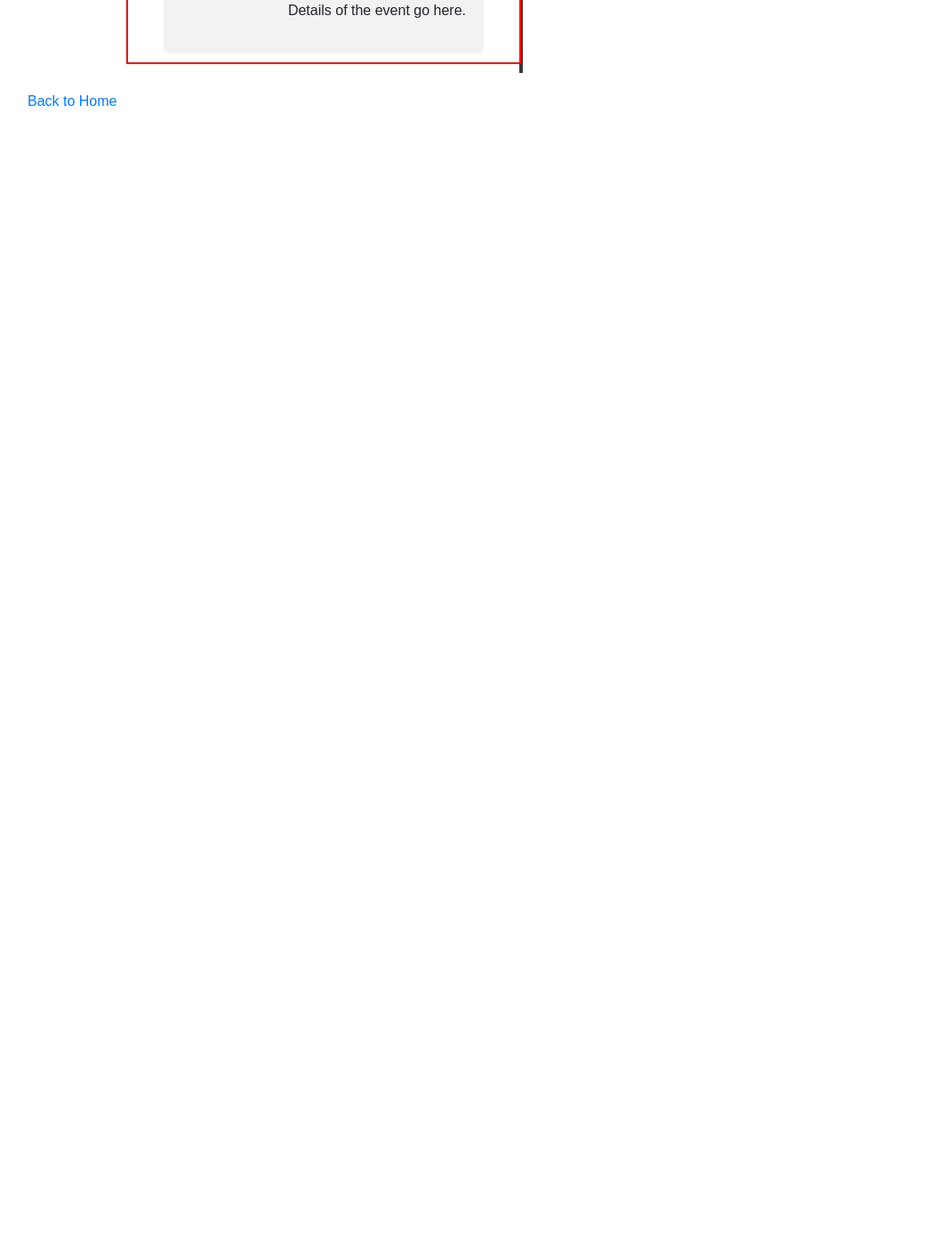
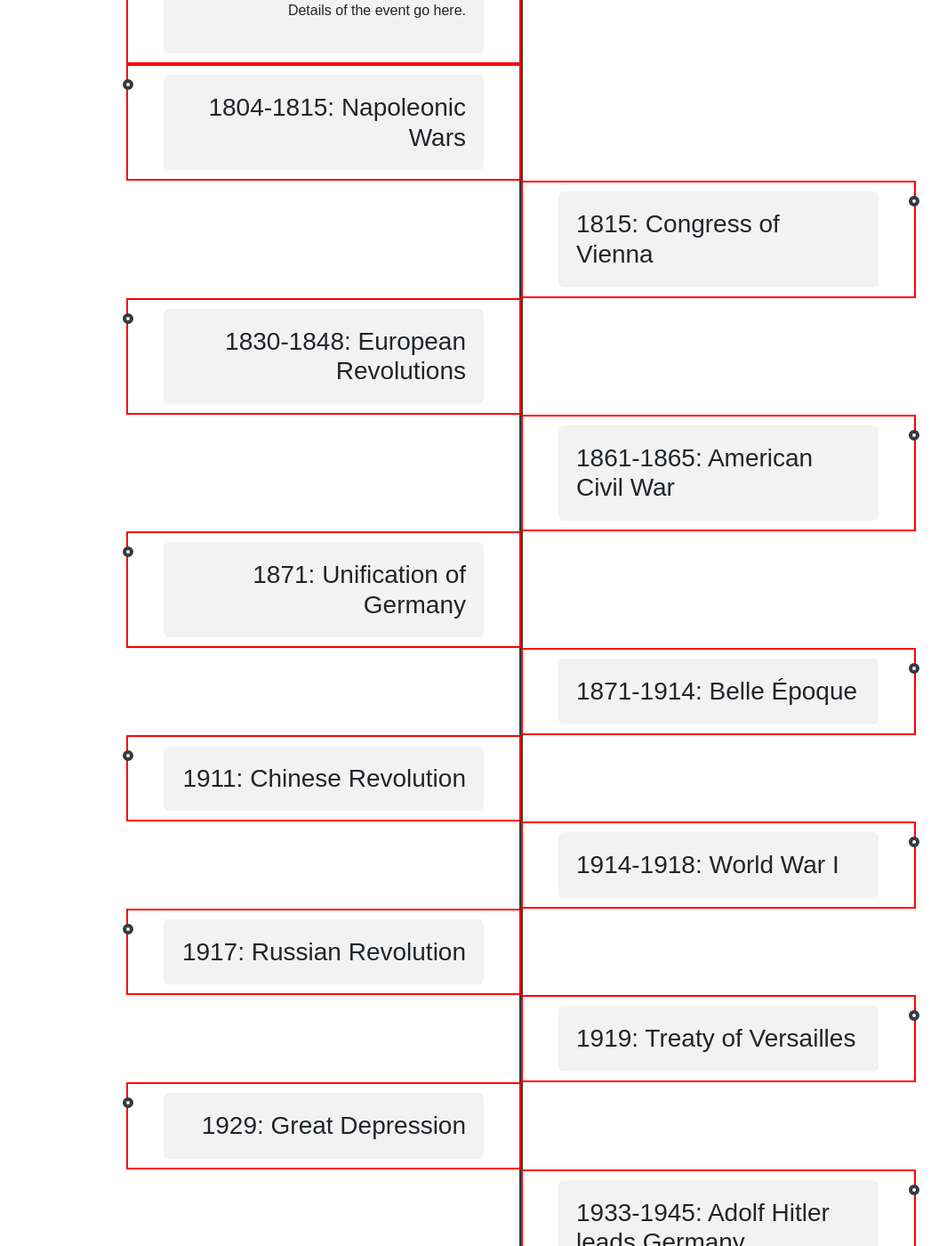
Before and after one commit to saharshayegan/saharshayegan.github.io, a Jekyll site: the page built from pages/timeline.md, in a window 1280 px wide and 1400 px high, scrolled down 651 px. Shown: the whole window at 89% size, without its empty margins (54-1119 px from the left). Built offline with Jekyll 4.4.1, drawn with Linux system fonts in a browser that asks for light colours; before the commit the page ends 900 px from its top, so only the background shows below that; some of the changed text lies outside the part shown.

Commit message:
more dates added

```diff
--- a/pages/timeline.md
+++ b/pages/timeline.md
@@ -27,6 +27,151 @@ Hopefully there will be a fun timeline here soon!
       </div>
     </div>
     <!-- Add more timeline items here -->
+    <!-- 19th Century Events -->
+    <div class="timeline-item left">
+      <div class="content">
+        <h3>1804-1815: Napoleonic Wars</h3>
+      </div>
+    </div>
+    <div class="timeline-item right">
+      <div class="content">
+        <h3>1815: Congress of Vienna</h3>
+      </div>
+    </div>
+    <div class="timeline-item left">
+      <div class="content">
+        <h3>1830-1848: European Revolutions</h3>
+      </div>
+    </div>
+    <div class="timeline-item right">
+      <div class="content">
+        <h3>1861-1865: American Civil War</h3>
+      </div>
+    </div>
+    <div class="timeline-item left">
+      <div class="content">
+        <h3>1871: Unification of Germany</h3>
+      </div>
+    </div>
+    <div class="timeline-item right">
+      <div class="content">
+        <h3>1871-1914: Belle Époque</h3>
+      </div>
+    </div>
+    <div class="timeline-item left">
+      <div class="content">
+        <h3>1911: Chinese Revolution</h3>
+      </div>
+    </div>
+    <!-- 20th Century Events -->
+    <div class="timeline-item right">
+      <div class="content">
+        <h3>1914-1918: World War I</h3>
+      </div>
+    </div>
+    <div class="timeline-item left">
+      <div class="content">
+        <h3>1917: Russian Revolution</h3>
+      </div>
+    </div>
+    <div class="timeline-item right">
+      <div class="content">
+        <h3>1919: Treaty of Versailles</h3>
+      </div>
+    </div>
+    <div class="timeline-item left">
+      <div class="content">
+        <h3>1929: Great Depression</h3>
+      </div>
+    </div>
+    <div class="timeline-item right">
+      <div class="content">
+        <h3>1933-1945: Adolf Hitler leads Germany</h3>
+      </div>
+    </div>
+    <div class="timeline-item left">
+      <div class="content">
+        <h3>1939-1945: World War II</h3>
+      </div>
+    </div>
+    <div class="timeline-item right">
+      <div class="content">
+        <h3>1941-1945: Franklin D. Roosevelt, Winston Churchill, and Joseph Stalin</h3>
+      </div>
+    </div>
+    <div class="timeline-item left">
+      <div class="content">
+        <h3>1945: United Nations founded</h3>
+      </div>
+    </div>
+    <div class="timeline-item right">
+      <div class="content">
+        <h3>1945-1953: Harry S. Truman, US President</h3>
+      </div>
+    </div>
+    <div class="timeline-item left">
+      <div class="content">
+        <h3>1950-1953: Korean War</h3>
+      </div>
+    </div>
+    <div class="timeline-item right">
+      <div class="content">
+        <h3>1961: Berlin Wall</h3>
+      </div>
+    </div>
+    <div class="timeline-item left">
+      <div class="content">
+        <h3>1962: Cuban Missile Crisis</h3>
+      </div>
+    </div>
+    <div class="timeline-item right">
+      <div class="content">
+        <h3>1989: Fall of the Berlin Wall</h3>
+      </div>
+    </div>
+    <div class="timeline-item left">
+      <div class="content">
+        <h3>1991: Dissolution of the Soviet Union</h3>
+      </div>
+    </div>
+    <!-- 21st Century Events -->
+    <div class="timeline-item right">
+      <div class="content">
+        <h3>2001: September 11 attacks</h3>
+      </div>
+    </div>
+    <div class="timeline-item left">
+      <div class="content">
+        <h3>2008: Global financial crisis</h3>
+      </div>
+    </div>
+    <div class="timeline-item right">
+      <div class="content">
+        <h3>2010-2011: Arab Spring</h3>
+      </div>
+    </div>
+    <div class="timeline-item left">
+      <div class="content">
+        <h3>2014: Annexation of Crimea</h3>
+      </div>
+    </div>
+    <div class="timeline-item right">
+      <div class="content">
+        <h3>2016: Brexit referendum; Trump elected</h3>
+      </div>
+    </div>
+
+    <div class="timeline-item left">
+      <div class="content">
+        <h3>2019: COVID-19 pandemic</h3>
+      </div>
+    </div>
+
+    <div class="timeline-item right">
+      <div class="content">
+        <h3>2020: Black Lives Matter protests</h3>
+      </div>
+    </div>
   </div>
 </div>
 
```
